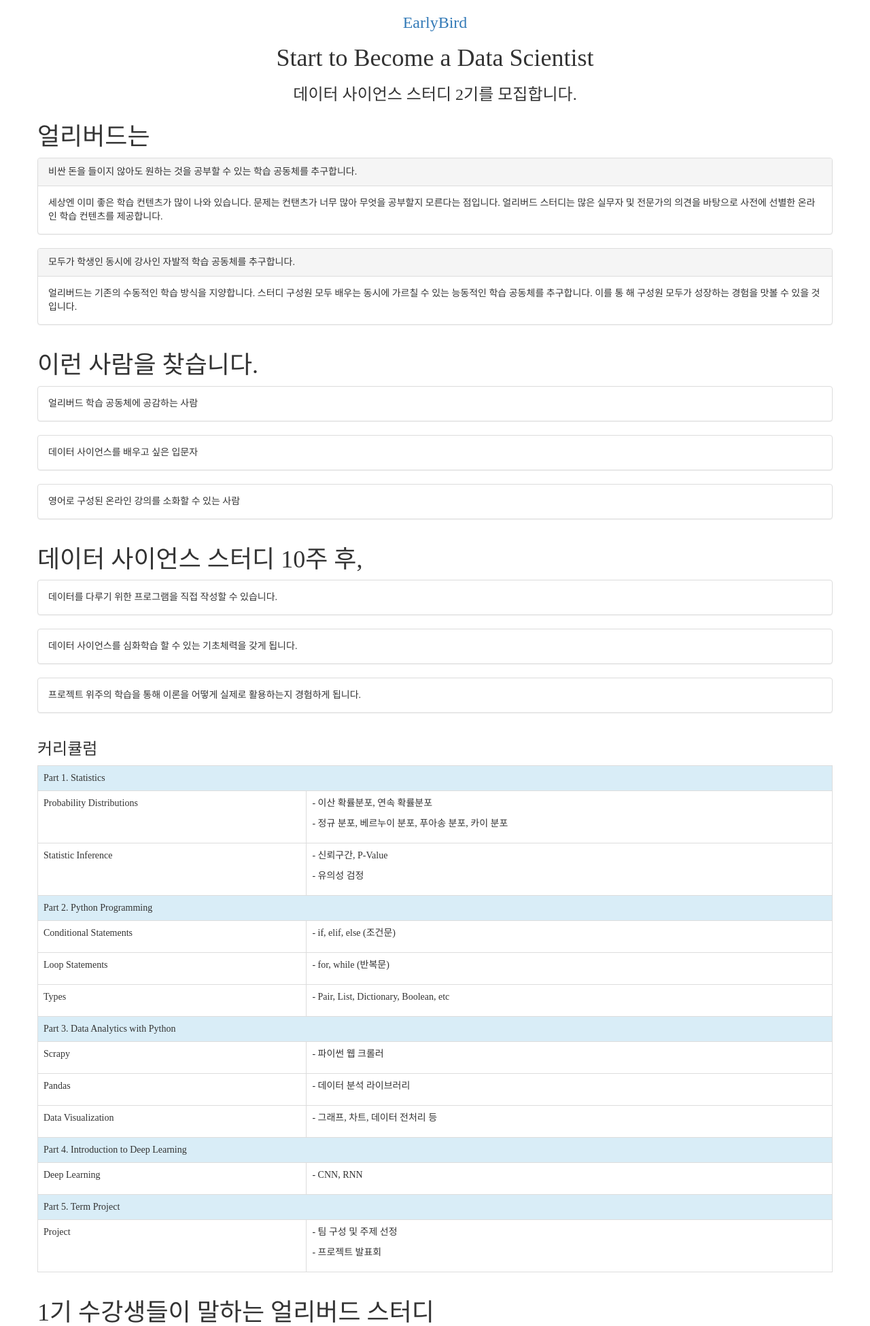
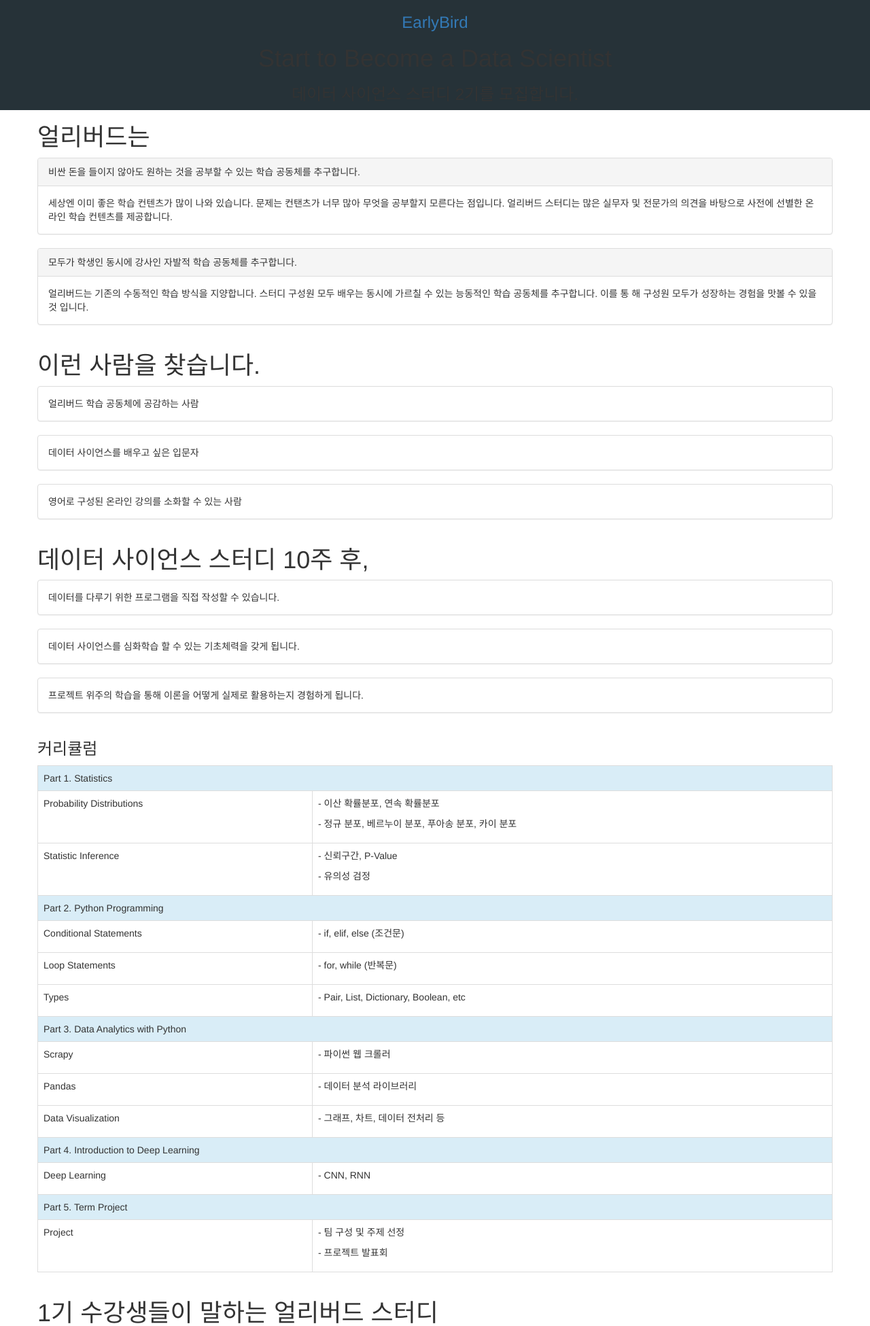
Before and after one commit to joshuakimDwan/earlybird_landing, a Django app: page / in a window 1280 px wide. Shown: the top 1951 px of the page at 68% size. Run offline with Django 3.2, Linux system fonts and the light colour scheme; some libraries are stand-ins or nearby versions; some web fonts are replaced.

Commit message:
Modify index.html
- Change a background color.

```diff
--- a/home/templates/home/index.html
+++ b/home/templates/home/index.html
@@ -13,27 +13,38 @@
   <link href='//spoqa.github.io/spoqa-han-sans/css/SpoqaHanSans-kr.css' rel='stylesheet' type='text/css'>
   <script src="https://code.jquery.com/jquery-3.2.1.min.js" integrity="sha256-hwg4gsxgFZhOsEEamdOYGBf13FyQuiTwlAQgxVSNgt4=" crossorigin="anonymous"></script>
   <script src="{% static 'bootstrap/js/bootstrap.js' %}" type="text/javascript"></script>
+  <script src="https://use.fontawesome.com/42024ebc3d.js"></script>
 
   <style>
-    * {
-      font-family: 'SpoqaHanSans', 'sans-serif';
-      font-weight:400 !important;
-    }
-    .container {
-{#      border: 1px solid black;#}
-    }
+
   </style>
 </head>
 <body>
+  <div class="container-fluid" style="background-color: #263238;">
+    {% include 'home/title.html' %}
+  </div>
   <div class="container-fluid">
-    {% include 'home/title.html' %}
     {% include 'home/intro.html' %}
+  </div>
+  <div class="container-fluid">
     {% include 'home/requirements.html' %}
+  </div>
+  <div class="container-fluid">
     {% include 'home/will_be.html' %}
+  </div>
+  <div class="container-fluid">
     {% include 'home/curriculum.html' %}
+  </div>
+  <div class="container-fluid">
     {% include 'home/review.html' %}
+  </div>
+  <div class="container-fluid">
     {% include 'home/project.html' %}
+  </div>
+  <div class="container-fluid">
     {% include 'home/detail.html' %}
+  </div>
+  <div class="container-fluid">
     {% include 'home/apply.html' %}
   </div>
 </body>
```
